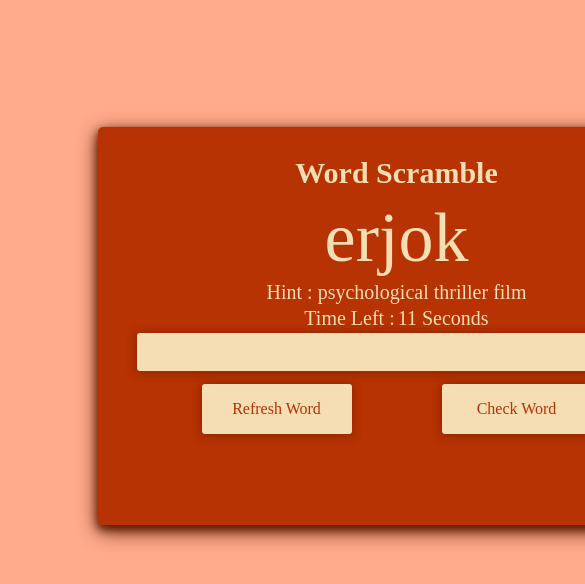
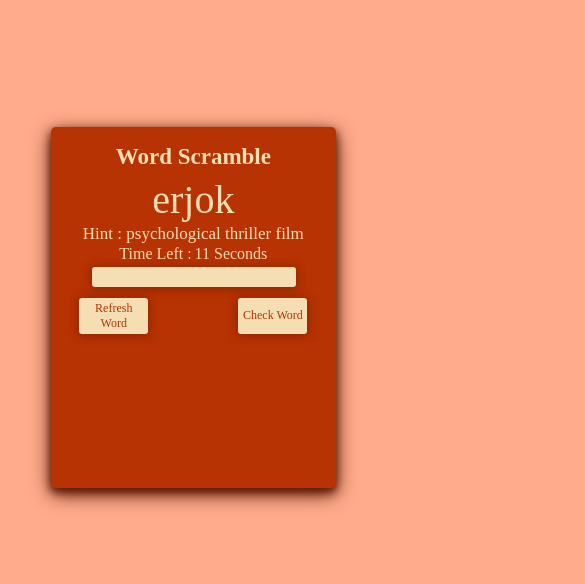
Before and after one commit to JaveriaSoomro/Test-typing-app, a plain HTML site: page index.html in a window 390 px wide. Shown: the top 584 px of the page, 585 px wide, since content can reach past the window. Drawn offline with Linux system fonts and the light colour scheme; a web font is replaced by a local one.

Commit message:
commiting

```diff
--- a/index.html
+++ b/index.html
@@ -5,6 +5,7 @@
   <meta name="viewport" content="width=device-width, initial-scale=1.0">
   <title>Word Scramble App</title>
   <link rel="stylesheet" href="style.css">
+  <link rel="stylesheet" href="mediaQuery.css">
   <link rel="stylesheet" href="https://cdnjs.cloudflare.com/ajax/libs/font-awesome/6.5.1/css/all.min.css" integrity="sha512-DTOQO9RWCH3ppGqcWaEA1BIZOC6xxalwEsw9c2QQeAIftl+Vegovlnee1c9QX4TctnWMn13TZye+giMm8e2LwA==" crossorigin="anonymous" referrerpolicy="no-referrer" />
   <link href='https://fonts.googleapis.com/css?family=Baloo Bhai' rel='stylesheet'>
 </head>
--- /dev/null
+++ b/mediaQuery.css
@@ -0,0 +1,48 @@
+@media only screen and (max-width: 600px){
+   body{
+    font-size: 20px;
+   }
+   .heading{
+    font-size: 23px;
+   }
+   .random-word{
+    font-size: 40px;
+  }
+    .container{
+        left: 13%;
+        padding: 12px;
+        height: 90%;
+        width: 67%;
+        gap: 1px;
+    }
+    .hint{
+        font-size: 17px;
+        text-align: center;
+    }
+    .time{
+          font-size: 16px;
+      }
+      .container input{
+        width: 100%;
+        padding: 1px;
+      }
+    .container button,
+    .container2 button{
+  padding: 3px;
+  width: 100%;
+  font-size: 12px;
+}
+.buttons{
+    display: flex;
+    justify-content: space-evenly;
+    padding: 10px;
+    gap: 90px;
+  }
+  .container2,
+  .container{
+    height: 40%;
+  }
+  .container2 p{
+    font-size: 16px;
+  }
+}
--- a/script.js
+++ b/script.js
@@ -66,7 +66,7 @@ function correct(){
 function incorrect(){
    container2.innerHTML = "";
    container2.innerHTML += `<i class="fa-regular fa-circle-xmark fa-2xl"></i>
-                         <p>Oops! Your Answer is Inorrect!!</p
+                         <p>Oops! Your Answer is Inorrect!!</p>
                          <p>Correct Answer is ${wordList[random].word}!!</p>
                          <button class="buttons" onclick="playAgain()">Play Again!!</button>`;
 }
--- a/style.css
+++ b/style.css
@@ -18,7 +18,7 @@ body{
   flex-direction: column;
   align-items: center;
   gap: 3px;
-  width: 550px;
+  width: 50%;
   height: 350px;
   box-shadow: 0 4px 8px 0 rgb(92, 26, 2),
   0 6px 20px 0 rgb(92, 26, 2);
@@ -98,9 +98,9 @@ body{
 }
 .buttons{
   display: flex;
-  justify-content: space-evenly;
+  justify-content: center;
   padding: 10px;
-  gap: 90px;
+  gap: 1px;
 }
 .answer{
   margin-bottom: 40rem;
```
